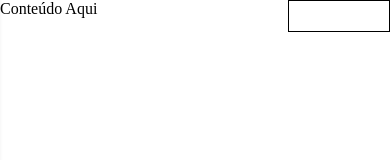
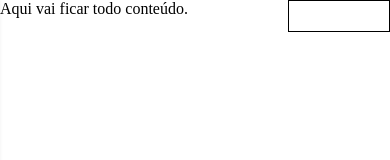
Before and after one commit to hllmweb/menu-mobile, a plain HTML site: page index.html in a window 390 px wide. Drawn offline with Linux system fonts and the light colour scheme.

```diff
--- a/index.html
+++ b/index.html
@@ -109,6 +109,6 @@ $(document).ready(function(){
 		});
 });
 </script>
-Conteúdo Aqui
+Aqui vai ficar todo conteúdo.
 </body>
 </html>
```
